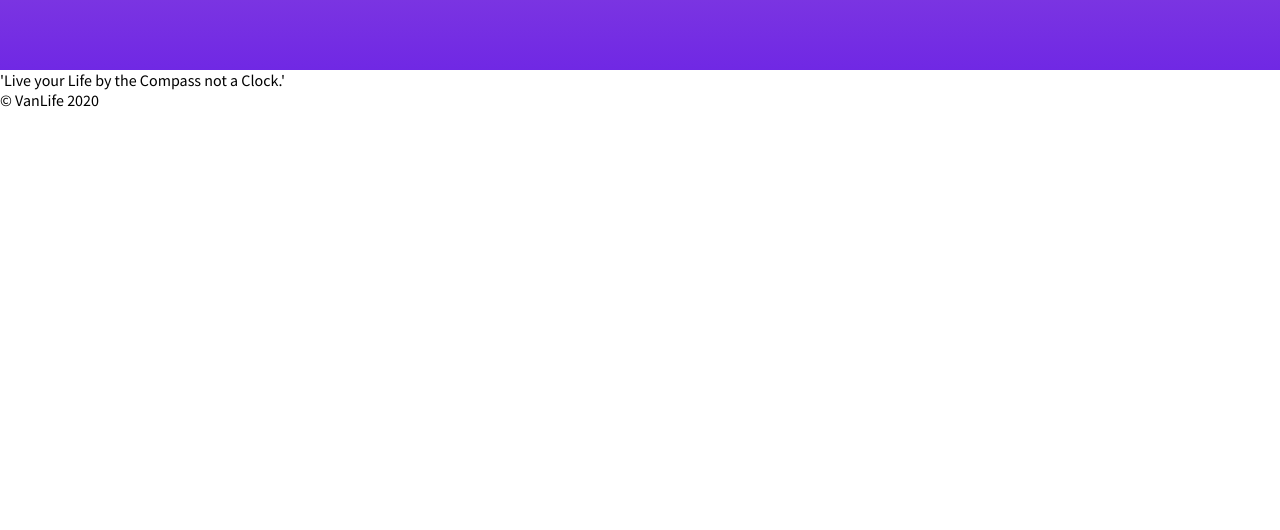
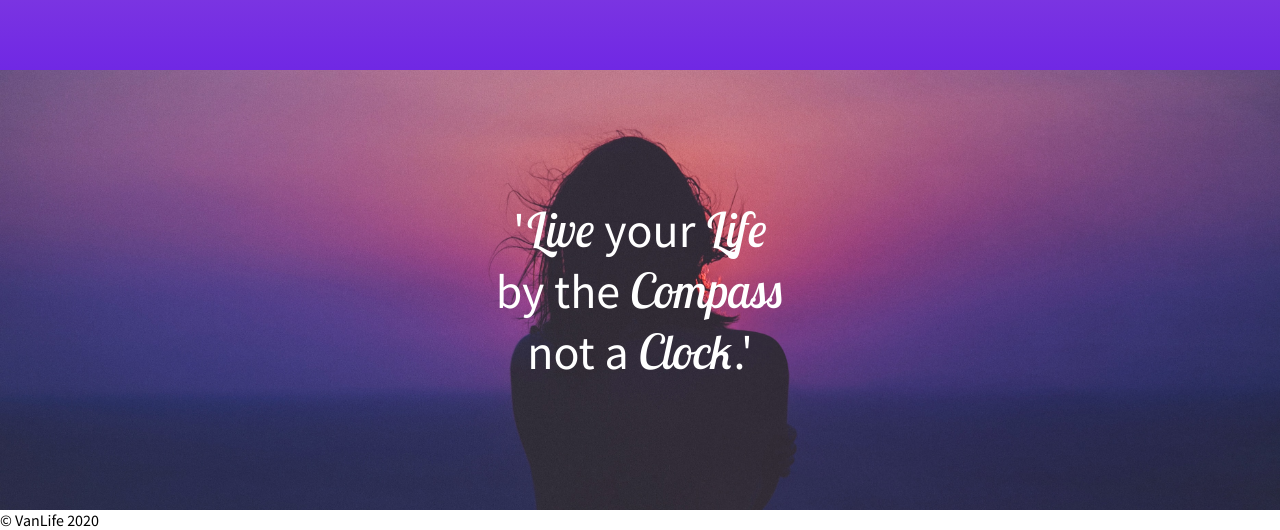
Before and after one commit to Lobster22/VanLife-OnePage, a plain HTML site: page dist/index.html in a window 1280 px wide. Shown: the part 730-1260 px from the top of the page. Before the commit the page ends 840 px from the top, so only its background shows below. Drawn offline with Linux system fonts and the light colour scheme.

Commit message:
quotes section started

```diff
--- a/dist/index.html
+++ b/dist/index.html
@@ -71,8 +71,13 @@
 
         <section class="quotes">
             <!-- parallaxe effect-->
-            <p>'Live your Life by the Compass not a Clock.'</p>
+            <!-- Photo by Sasha Freemind on Unsplash -->
+            <div class="quotes__txt">
+                <p>'<span class="vanlife">Live</span> your <span class="vanlife">Life</span><br>by the <span
+                        class="vanlife">Compass</span><br> not a <span class="vanlife">Clock</span>.'</p>
+            </div>
         </section>
+
 
         <section class="location">
 
--- a/scss/_header.scss
+++ b/scss/_header.scss
@@ -22,9 +22,6 @@ header {
 
         h1 {
             font-weight: 500;
-            .vanlife {
-                font-family: $family-accent;
-            }
         }
 
         button {
--- /dev/null
+++ b/scss/_quotes.scss
@@ -0,0 +1,13 @@
+.quotes {
+    background-image: url('../img/quotes-bg.jpg');
+    background-size: cover;
+    background-position: center;
+    color: #ffffff;
+    height: 55vh;
+    text-align: center;
+    font-size: 3rem;
+    display: flex;
+    align-items: center;
+    justify-content: center;
+
+}
--- a/scss/main.scss
+++ b/scss/main.scss
@@ -3,11 +3,13 @@
 @import 'socials';
 @import 'header';
 @import 'banner';
+@import 'quotes';
 
 body {
     background-color: #ffffff;
     overflow-x: hidden;
     font-family: $family-main;
+    font-size: 16px;
 }
 
 a {
@@ -30,3 +32,7 @@ ul, ol {
     border-radius: 30px;
     color: $font-color-one;
 }
+
+.vanlife {
+    font-family: $family-accent;
+}
```
Also changed, not shown: dist/css/main.css, dist/img/quotes-bg.jpg (added), 1 other file.
